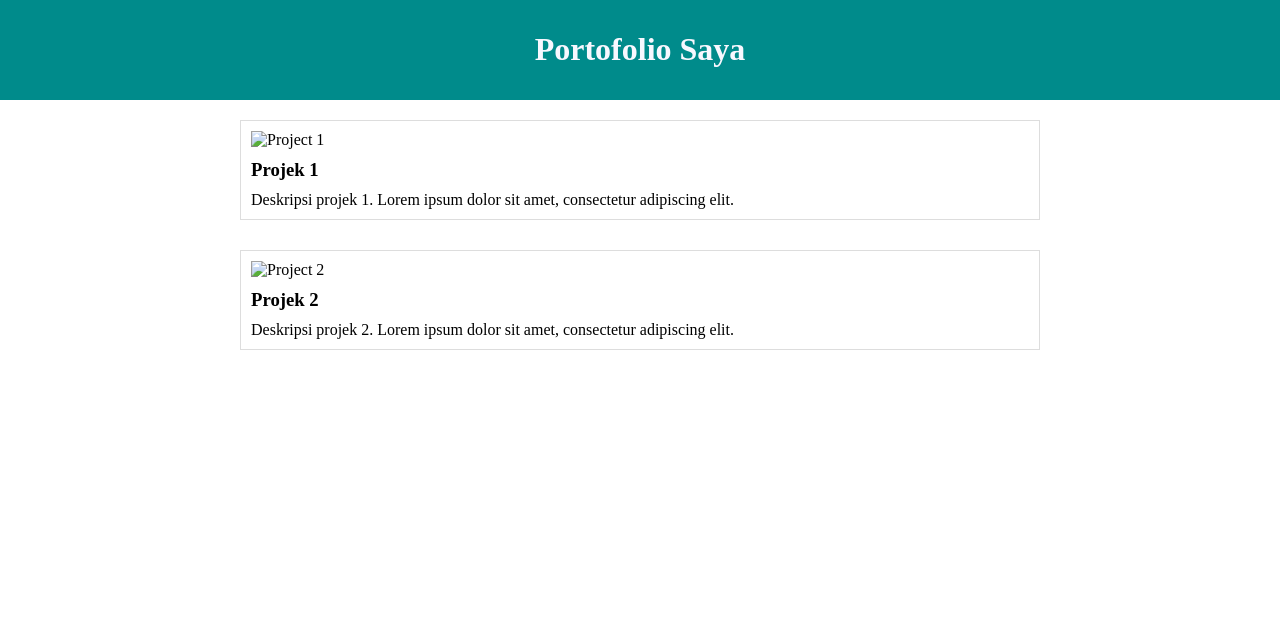
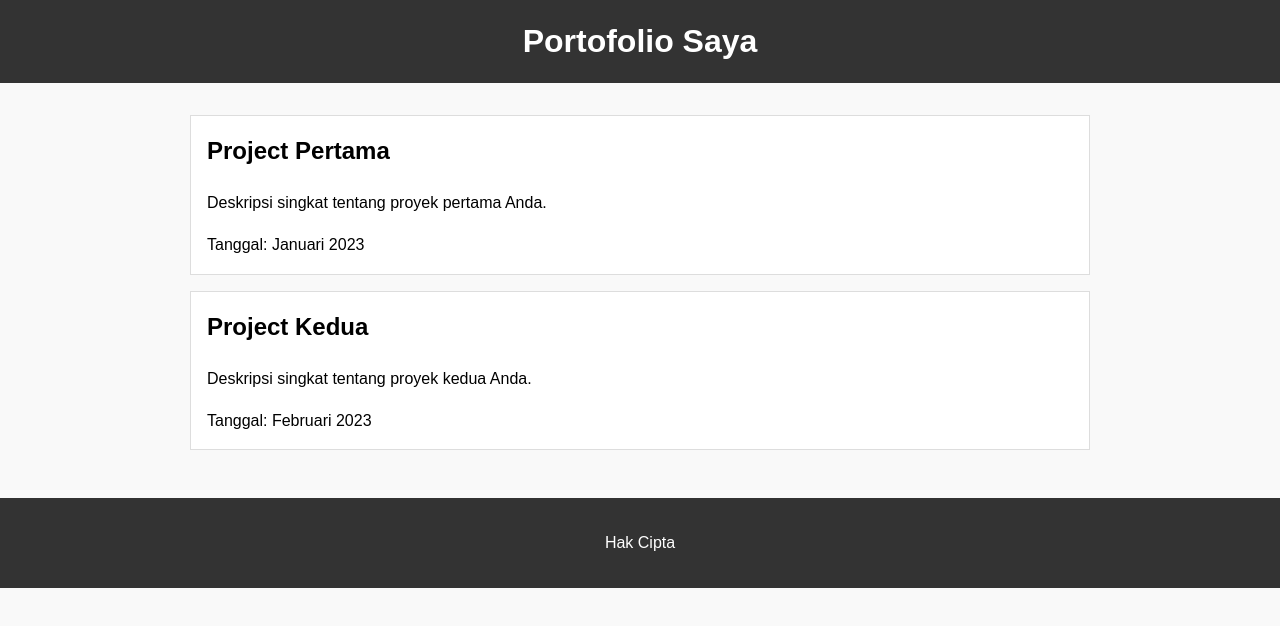
Before and after one commit to shafanaa/shafanaa.github.io, a plain HTML site: page index.html in a window 1280 px wide. Drawn offline with Linux system fonts and the light colour scheme.

Commit message:
Update index.html

```diff
--- a/index.html
+++ b/index.html
@@ -1,73 +1,67 @@
 <!DOCTYPE html>
 <html lang="en">
-
 <head>
     <meta charset="UTF-8">
     <meta name="viewport" content="width=device-width, initial-scale=1.0">
-  <title>Portofolio Shafa</title>
+    <title>Portofolio Saya</title>
     <style>
         body {
-      font-family: Patrick Handf;
+            font-family: Arial, sans-serif;
+            line-height: 1.6;
             margin: 0;
             padding: 0;
+            background-color: #f9f9f9;
         }
-
         header {
-      background-color: #008B8B;
-      color: #F8F8FF;
-      padding: 10px;
-      text-align: center;
-    }
-
-    .container {
-      max-width: 800px;
-      margin: 0 auto;
-      padding: 20px;
-    }
-
-    .project {
-      margin-bottom: 30px;
-      border: 1px solid #ddd;
-      padding: 10px;
-    }
-
-    .project img {
-      max-width: 100%;
-    }
-
-    .project h3 {
-      margin: 10px 0;
-    }
-
-    .project p {
-      margin: 0;
-    }
-
-    footer {
             background-color: #333;
             color: #fff;
             text-align: center;
-      padding: 10px;
-      position: absolute;
-      bottom: 0;
-      width: 100%;
+            padding: 1rem;
+        }
+        h1 {
+            margin: 0;
+        }
+        .container {
+            max-width: 900px;
+            margin: 0 auto;
+            padding: 2rem;
+        }
+        .project {
+            border: 1px solid #ddd;
+            padding: 1rem;
+            margin-bottom: 1rem;
+            background-color: #fff;
+        }
+        .project h2 {
+            margin-top: 0;
+        }
+        .project p {
+            margin-bottom: 0;
+        }
+        footer {
+            text-align: center;
+            padding: 1rem;
+            background-color: #333;
+            color: #fff;
         }
     </style>
 </head>
-
 <body>
     <header>
         <h1>Portofolio Saya</h1>
     </header>
     <div class="container">
         <div class="project">
-      <img src="gambar-projek-1.jpg" alt="Project 1">
-      <h3>Projek 1</h3>
-      <p>Deskripsi projek 1. Lorem ipsum dolor sit amet, consectetur adipiscing elit.</p>
+            <h2>Project Pertama</h2>
+            <p>Deskripsi singkat tentang proyek pertama Anda.</p>
+            <p>Tanggal: Januari 2023</p>
         </div>
         <div class="project">
-      <img src="gambar-projek-2.jpg" alt="Project 2">
-      <h3>Projek 2</h3>
-      <p>Deskripsi projek 2. Lorem ipsum dolor sit amet, consectetur adipiscing elit.</p>
+            <h2>Project Kedua</h2>
+            <p>Deskripsi singkat tentang proyek kedua Anda.</p>
+            <p>Tanggal: Februari 2023</p>
         </div>
-    <!-- Tambahkan projek-projek lain di sini -->
+        <!-- Tambahkan proyek-proyek lainnya di sini -->
+    </div>
+    <footer>
+        <p>Hak Cipta
```
Lines whose indentation alone changed are shown as unchanged.
